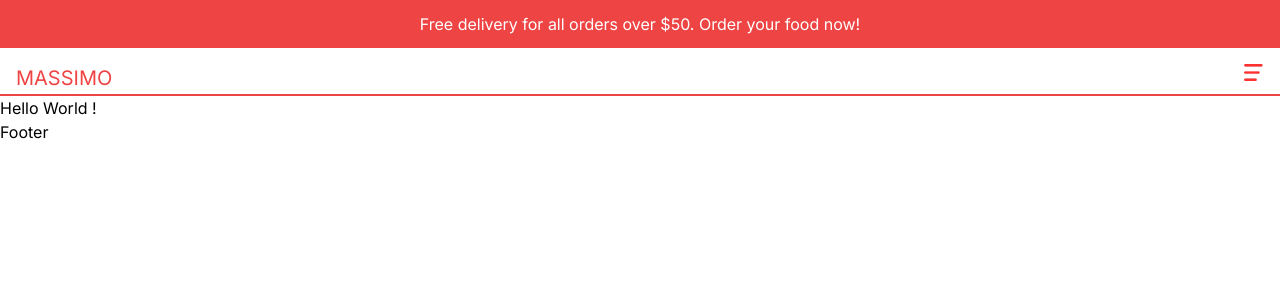
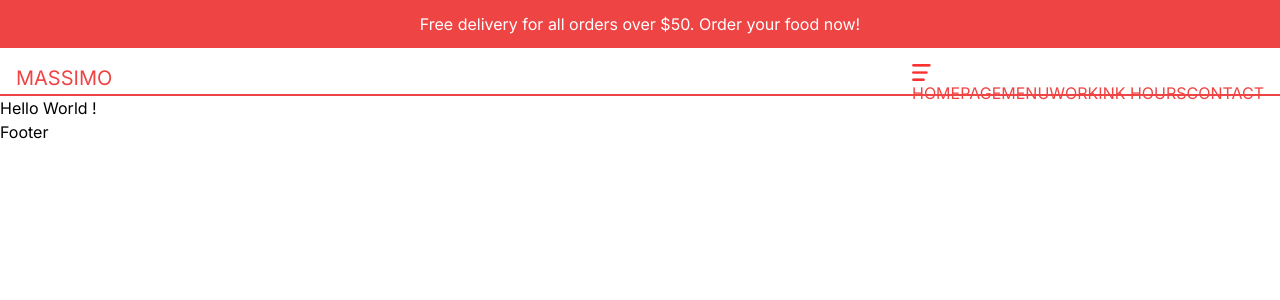
Before and after one commit to walass1980/FoodOrdering-fronend, a Next.js app: page / in a window 1280 px wide. Shown: the top 300 px of the page. Built offline with nearby package versions, Linux system fonts and the light colour scheme.

Commit message:
update menu

```diff
--- a/src/components/Menu.tsx
+++ b/src/components/Menu.tsx
@@ -1,15 +1,28 @@
 "use client"
 import Image from 'next/image'
+import Link from 'next/link'
 import React, { useState } from 'react'
 
+const links =[
+    {id:1, title: "Homepage", url:"/"},
+    {id:1, title: "Menu", url:"/menu"},
+    {id:1, title: "Workink Hours", url:"/"},
+    {id:1, title: "Contact", url:"/"},
+]
 const Menu = () => {
   const [open, setOpen] = useState(false);
   return (
     <div>
         {!open? (<Image src="/open.png" alt='' width={20} height={20} onClick={()=>setOpen(true)}/>)
-        :(<Image src="/close.png" alt='' width={20} height={20} onClick={()=>setOpen(false)}/>)}
+        :(<Image src="/close.png" alt='' width={20} height={20} onClick={()=>setOpen(false)}/>
+        )}
+      <div>
+     {links.map((item)=>(
+        <Link href={item.url} key={item.id}>{item.title}</Link>
+     ))}
+      </div>
+    </div>
 
-    </div>
   )
 }
 
```
